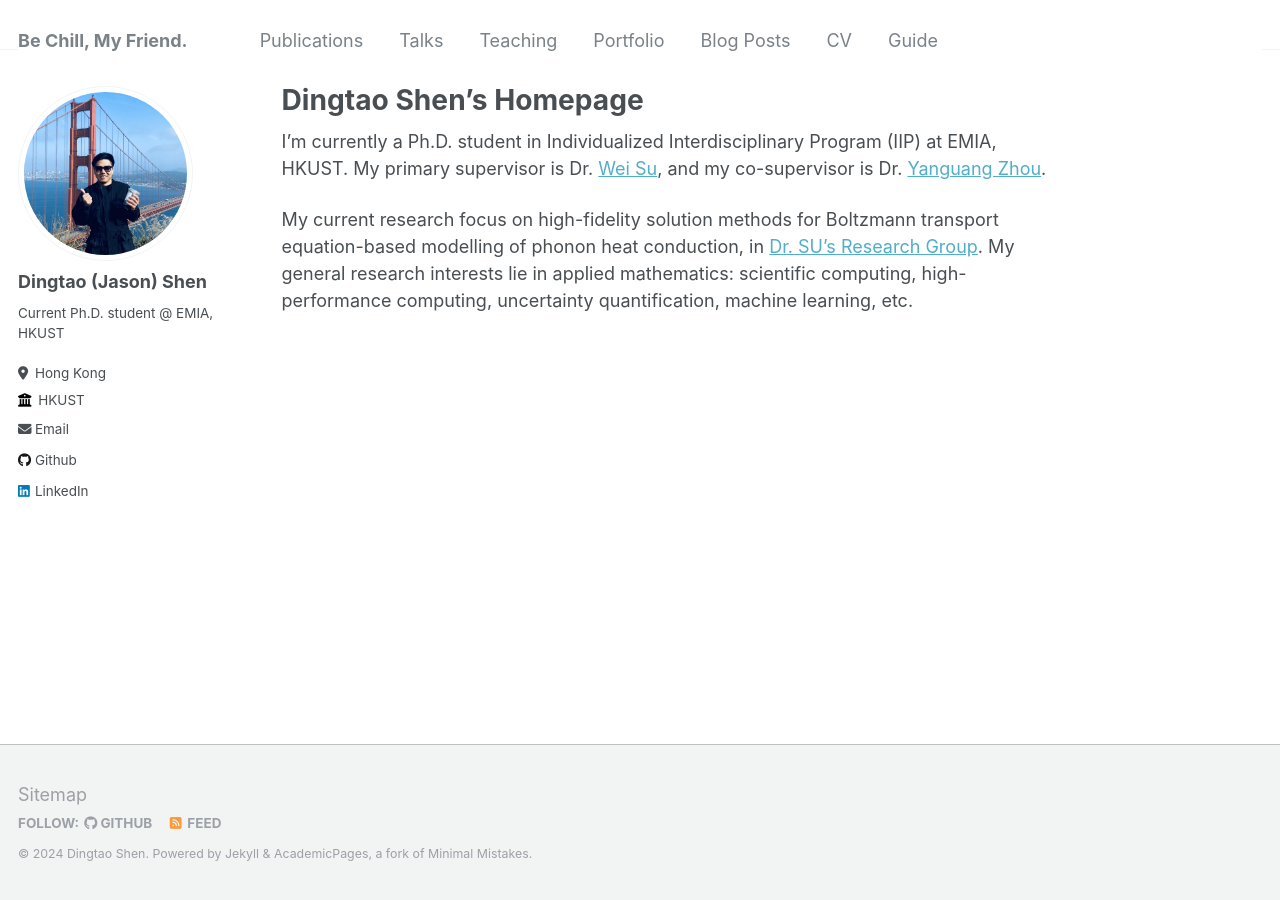
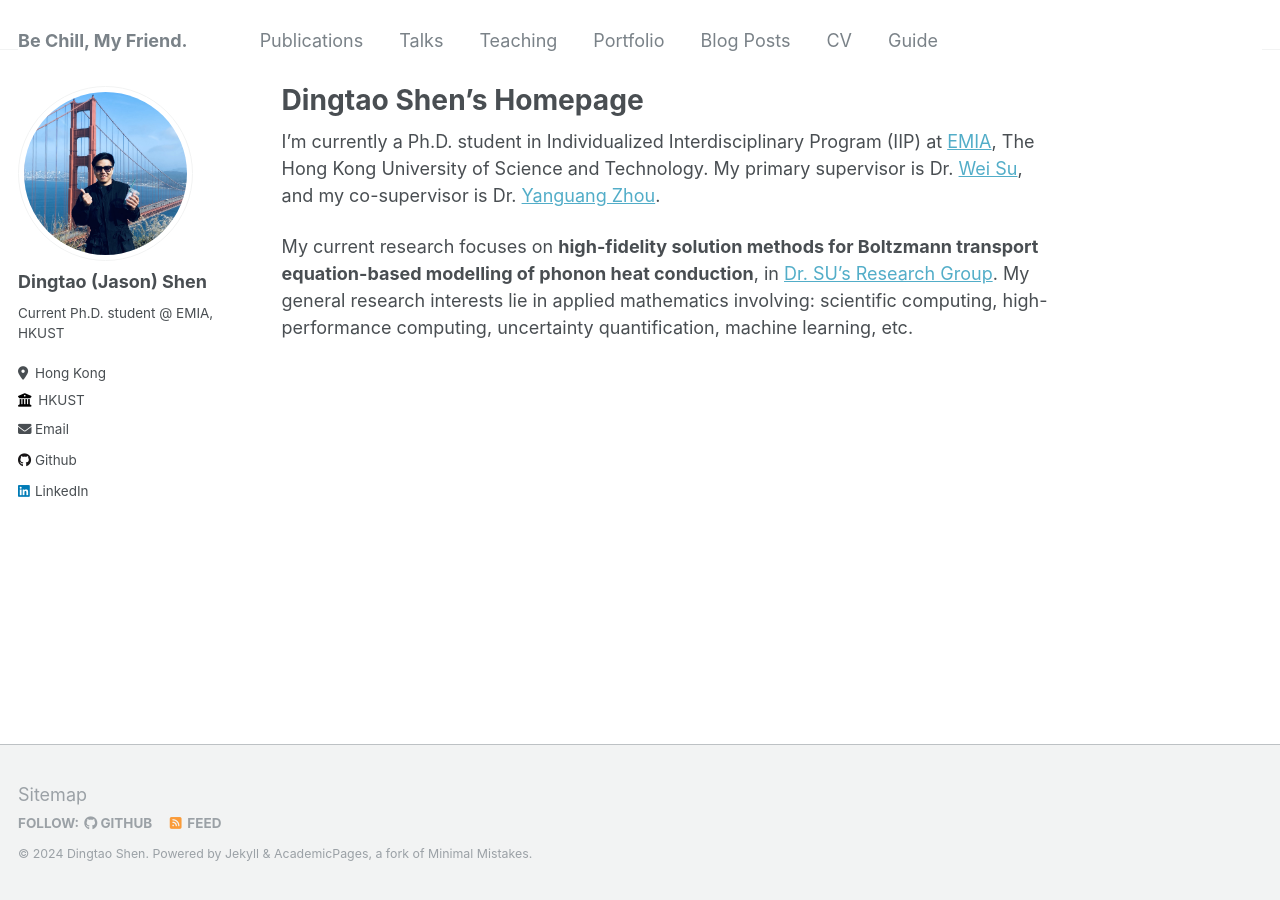
Before and after one commit to dingtao-shen/dingtao-shen.github.io, a Jekyll site: the page built from _pages/about.md, in a window 1280 px wide. Built offline with Jekyll 4.4.1, drawn with Linux system fonts in a browser that asks for light colours.

Commit message:
Update about.md

```diff
--- a/_pages/about.md
+++ b/_pages/about.md
@@ -7,6 +7,6 @@ redirect_from:
   - /about.html
 ---
 
-I'm currently a Ph.D. student in Individualized Interdisciplinary Program (IIP) at EMIA, HKUST. My primary supervisor is Dr. [Wei Su](https://facultyprofiles.hkust.edu.hk/profiles.php?profile=wei-su-weisu), and my co-supervisor is Dr. [Yanguang Zhou](https://seng.hkust.edu.hk/about/people/faculty/yanguang-zhou).
+I'm currently a Ph.D. student in Individualized Interdisciplinary Program (IIP) at [EMIA](https://emia.hkust.edu.hk/), The Hong Kong University of Science and Technology. My primary supervisor is Dr. [Wei Su](https://facultyprofiles.hkust.edu.hk/profiles.php?profile=wei-su-weisu), and my co-supervisor is Dr. [Yanguang Zhou](https://seng.hkust.edu.hk/about/people/faculty/yanguang-zhou).
 
-My current research focus on high-fidelity solution methods for Boltzmann transport equation-based modelling of phonon heat conduction, in [Dr. SU's Research Group](https://weisu-mae.github.io/). My general research interests lie in applied mathematics: scientific computing, high-performance computing, uncertainty quantification, machine learning, etc.
+My current research focuses on **high-fidelity solution methods for Boltzmann transport equation-based modelling of phonon heat conduction**, in [Dr. SU's Research Group](https://weisu-mae.github.io/). My general research interests lie in applied mathematics involving: scientific computing, high-performance computing, uncertainty quantification, machine learning, etc.
```
